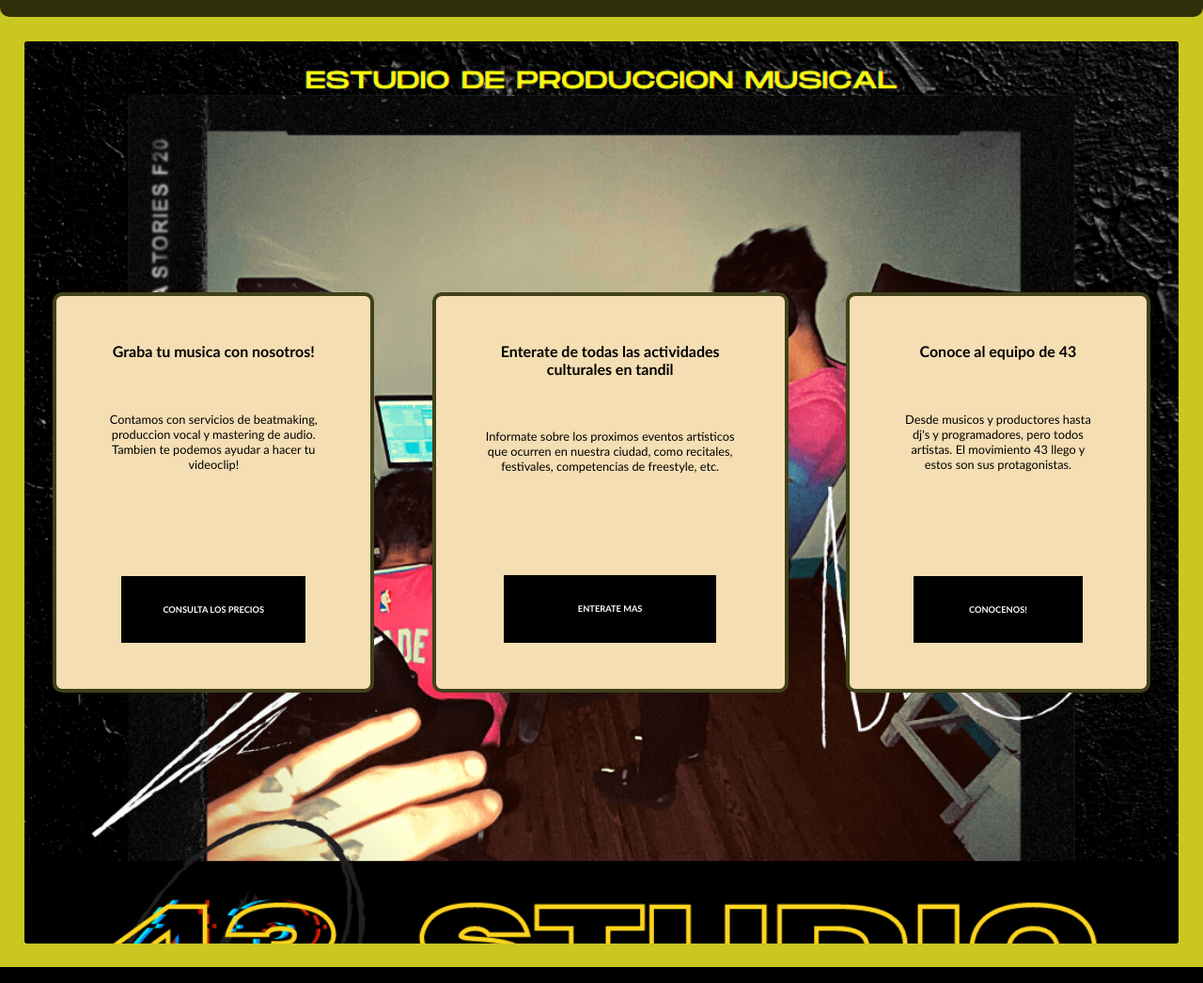
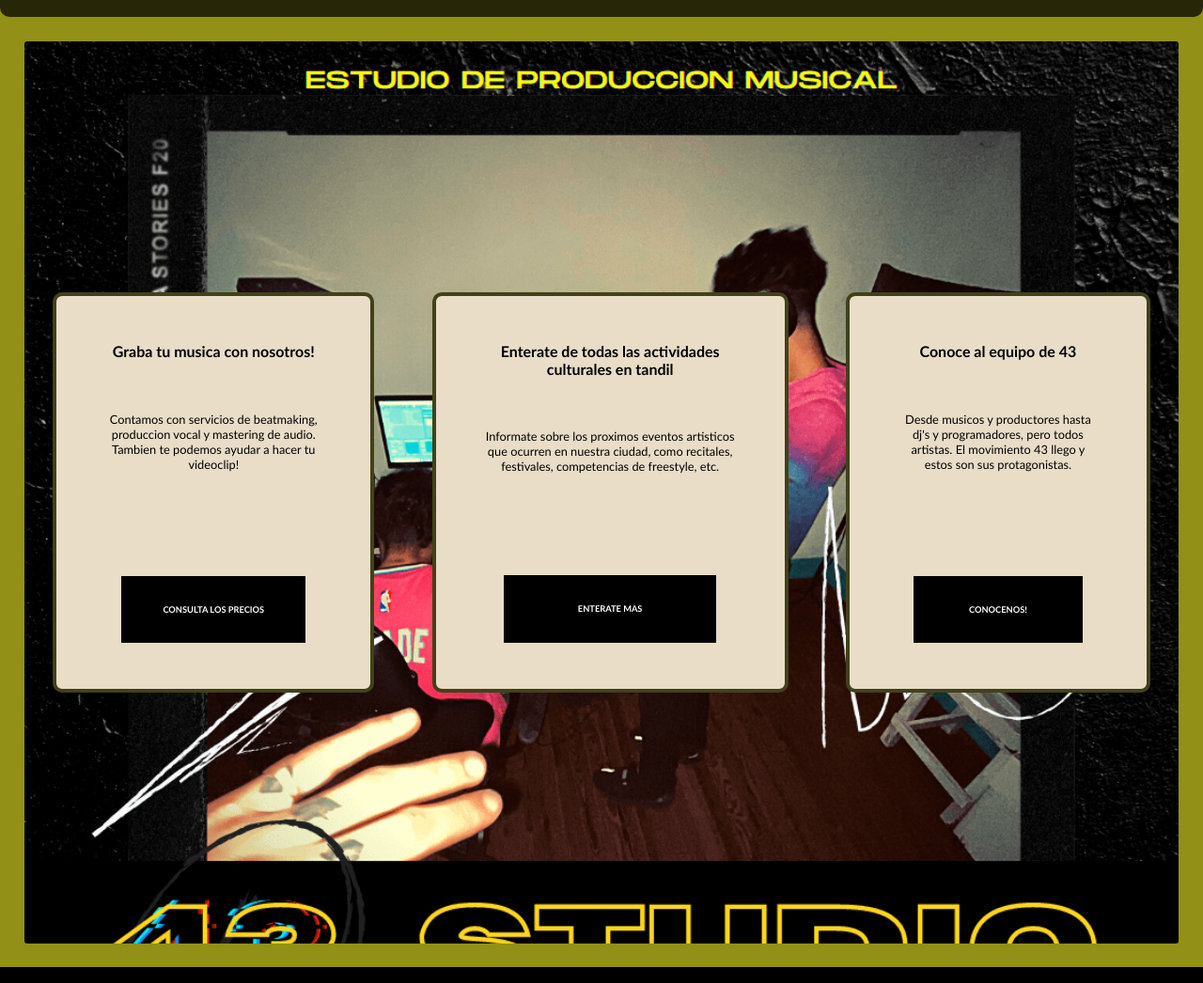
Before and after one commit to manuel-lupo/proyrcto-web, a plain HTML site: page index.html in a window 1280 px wide. Shown: the part 241-1287 px from the top of the page at 94% size. Drawn offline with Linux system fonts and the light colour scheme.

Commit message:
cambia color de fondo de las cajas y color de fondo de la pagina

```diff
--- a/css/style.css
+++ b/css/style.css
@@ -10,7 +10,7 @@ a {
 }
 
 body {
-    background-color: #CAC721;
+    background-color: #929016;
     justify-items: center;
     height: 100vh;
 }
@@ -37,7 +37,7 @@ body {
 }
 
 .caja {
-    background-color: wheat;
+    background-color: rgb(233, 221, 200);
     border: 4px solid #41411A;
     border-radius: 10px;
 }
```
